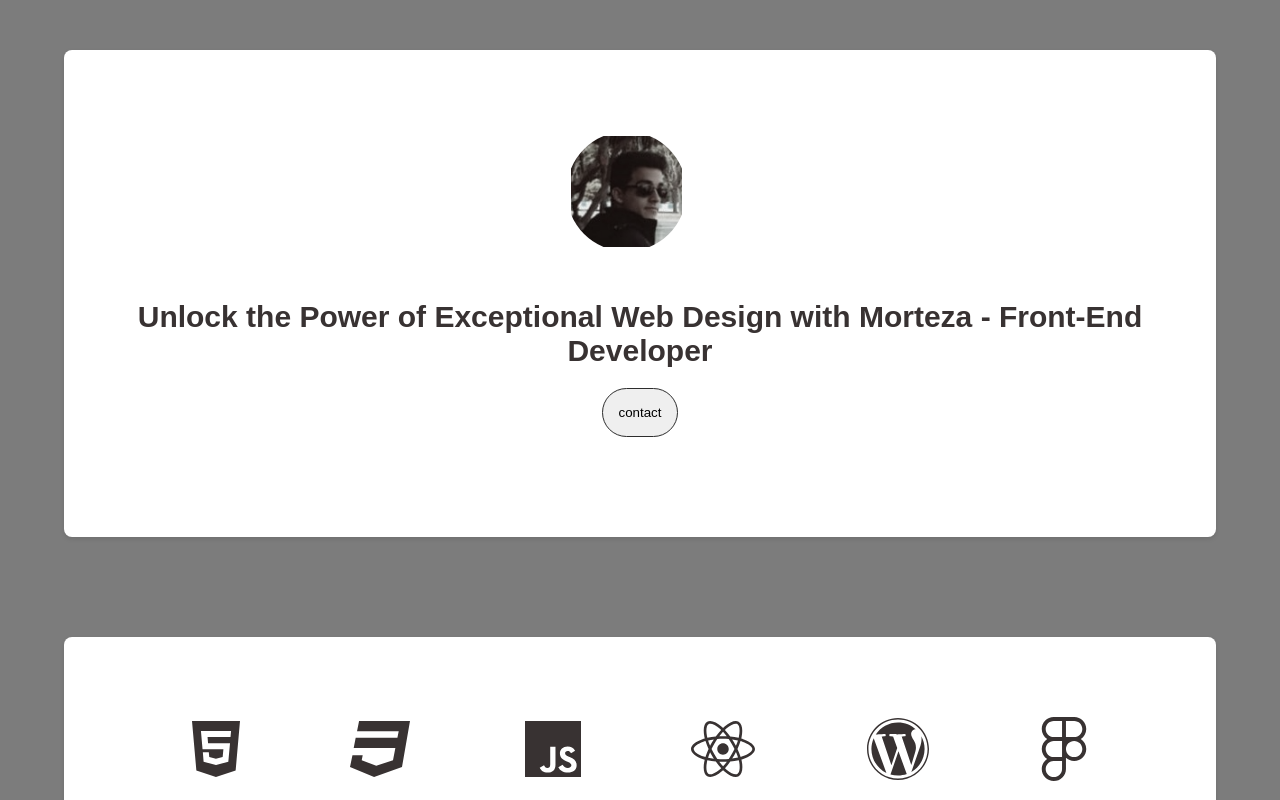
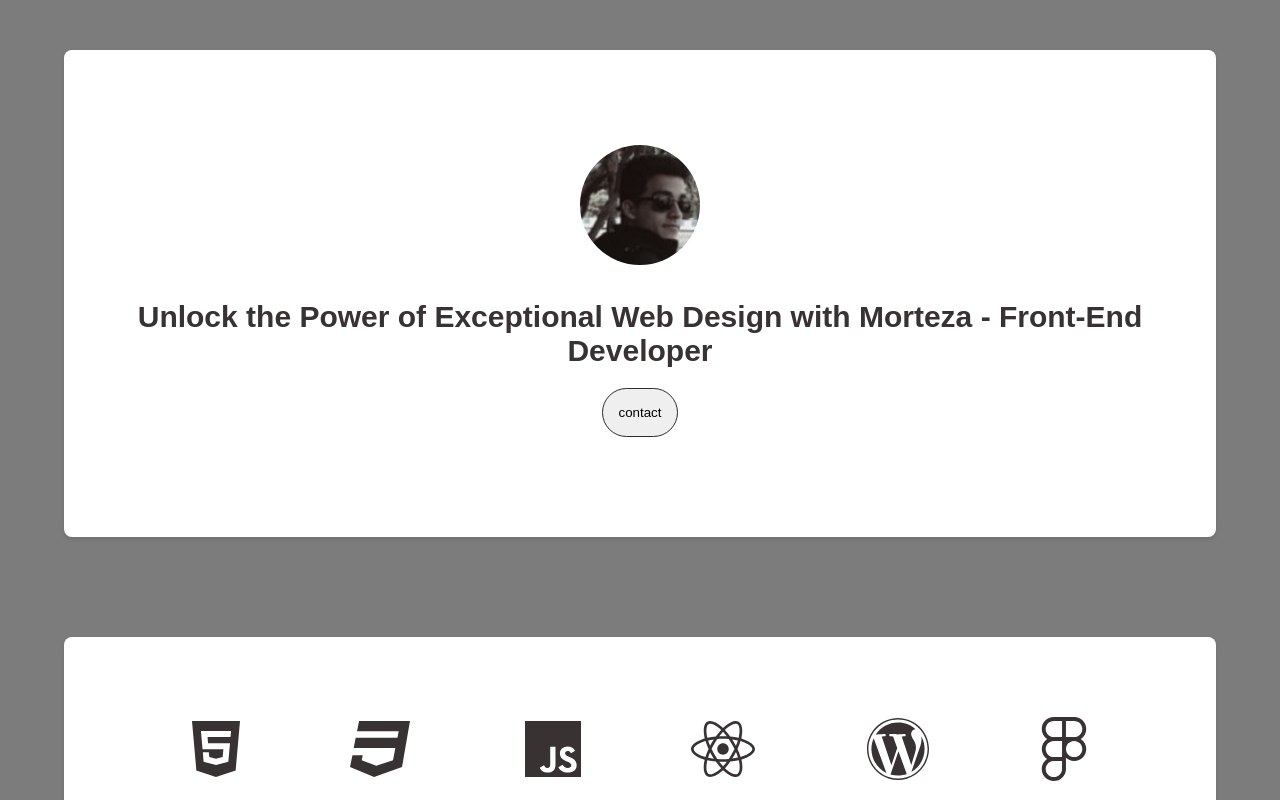
Before and after one commit to morteza-web/morteza-web.github.io, a Next.js app in the folder my-page/: page / in a window 1280 px wide. Shown: the top 800 px of the page. Built offline with nearby package versions, Linux system fonts and the light colour scheme.

Commit message:
fixing profpic

```diff
--- a/my-page/src/app/page.js
+++ b/my-page/src/app/page.js
@@ -25,7 +25,7 @@ export default function Home() {
 
             <section className="section aboutme">
                 <div className="prof-pic">
-                    <Image src={profilepic} alt="profile" />
+                    <Image src={profilepic} alt="profile" width={150} height={150}/>
                 </div>
 
                 <div className="text">
@@ -66,7 +66,7 @@ export default function Home() {
                         <FontAwesomeIcon icon={faSketch} size="2x"/>
                         <h4>Website Redesigns</h4>
                         <span>
-                            {" "}
+
                             If your current website is outdated or
                             underperforming, I can give it a modern, responsive
                             makeover to improve both aesthetics and
```
